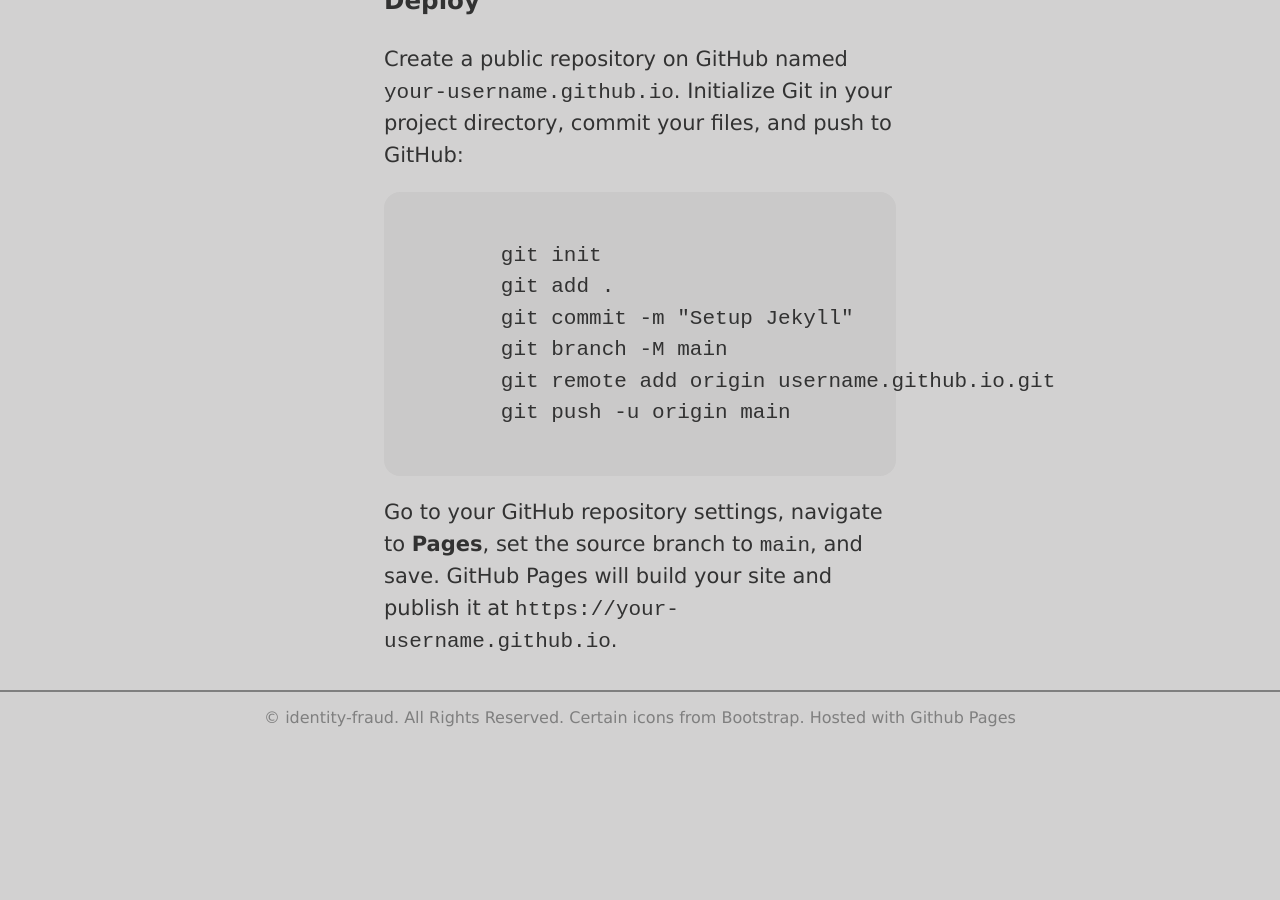
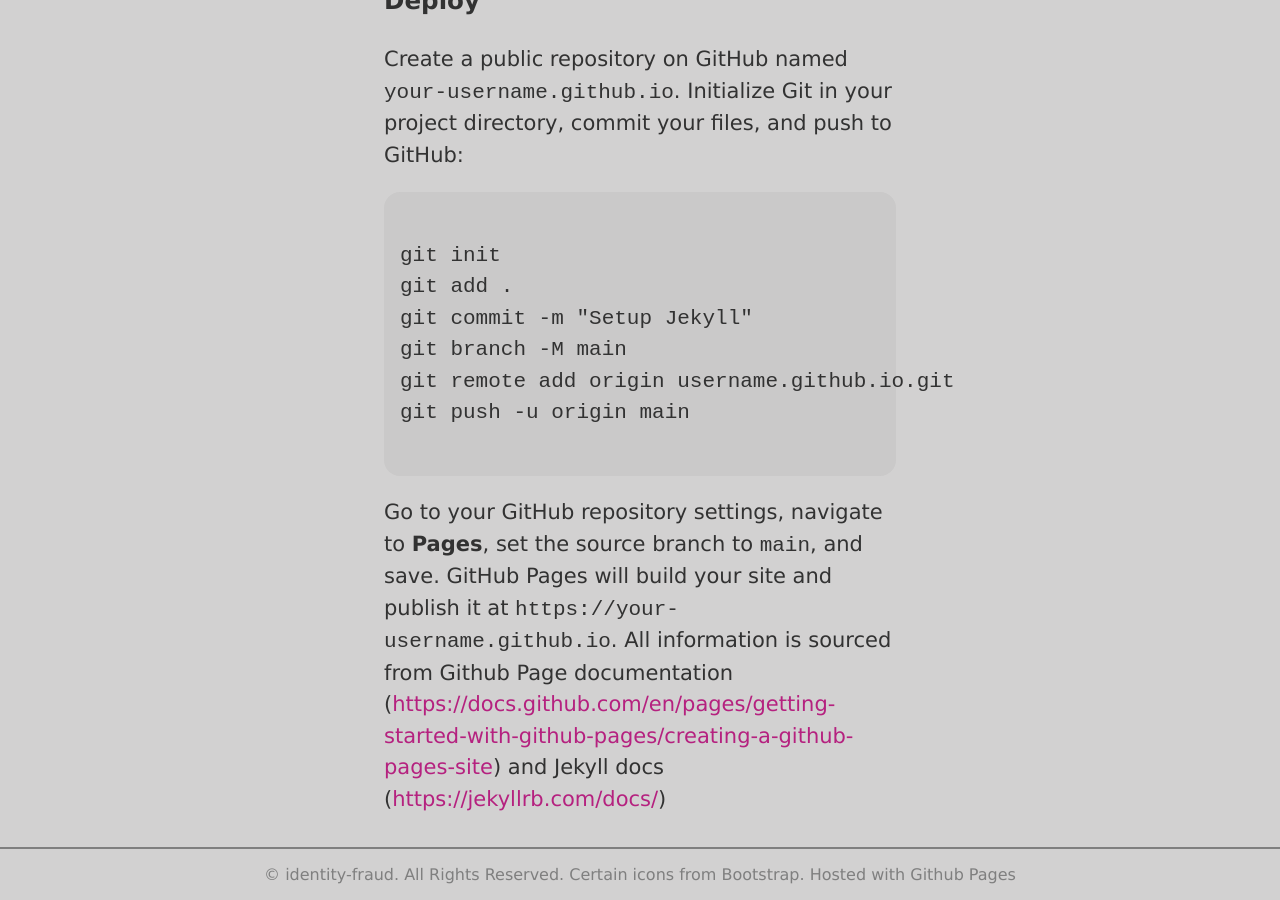
Before and after one commit to identity-fraud/10CT2-Task-2-Webapps, a Jekyll site: the page built from site/_posts/2026-08-17-How-to-make-a-blog.html, in a window 1280 px wide and 900 px high, scrolled down 3176 px. Built offline with Jekyll 4.4.1, drawn with Linux system fonts in a browser that asks for light colours; before the commit the page ends 3919 px from its top, so only the background shows below that.

Commit message:
pre code uses indentations so remove indentations

```diff
--- a/site/_posts/2026-08-17-How-to-make-a-blog.html
+++ b/site/_posts/2026-08-17-How-to-make-a-blog.html
@@ -73,4 +73,7 @@ tags: Blogging Tutorial
 git push -u origin main
     </code></pre>
     Go to your GitHub repository settings, navigate to <b>Pages</b>, set the source branch to <code>main</code>, and save. GitHub Pages will build your site and publish it at <code>https://your-username.github.io</code>.
+
+
+    All information is sourced from Github Page documentation (<a href="https://docs.github.com/en/pages/getting-started-with-github-pages/creating-a-github-pages-site">https://docs.github.com/en/pages/getting-started-with-github-pages/creating-a-github-pages-site</a>) and Jekyll docs (<a href="https://jekyllrb.com/docs/">https://jekyllrb.com/docs/</a>)
 </div>
```
Lines whose indentation alone changed are shown as unchanged.
